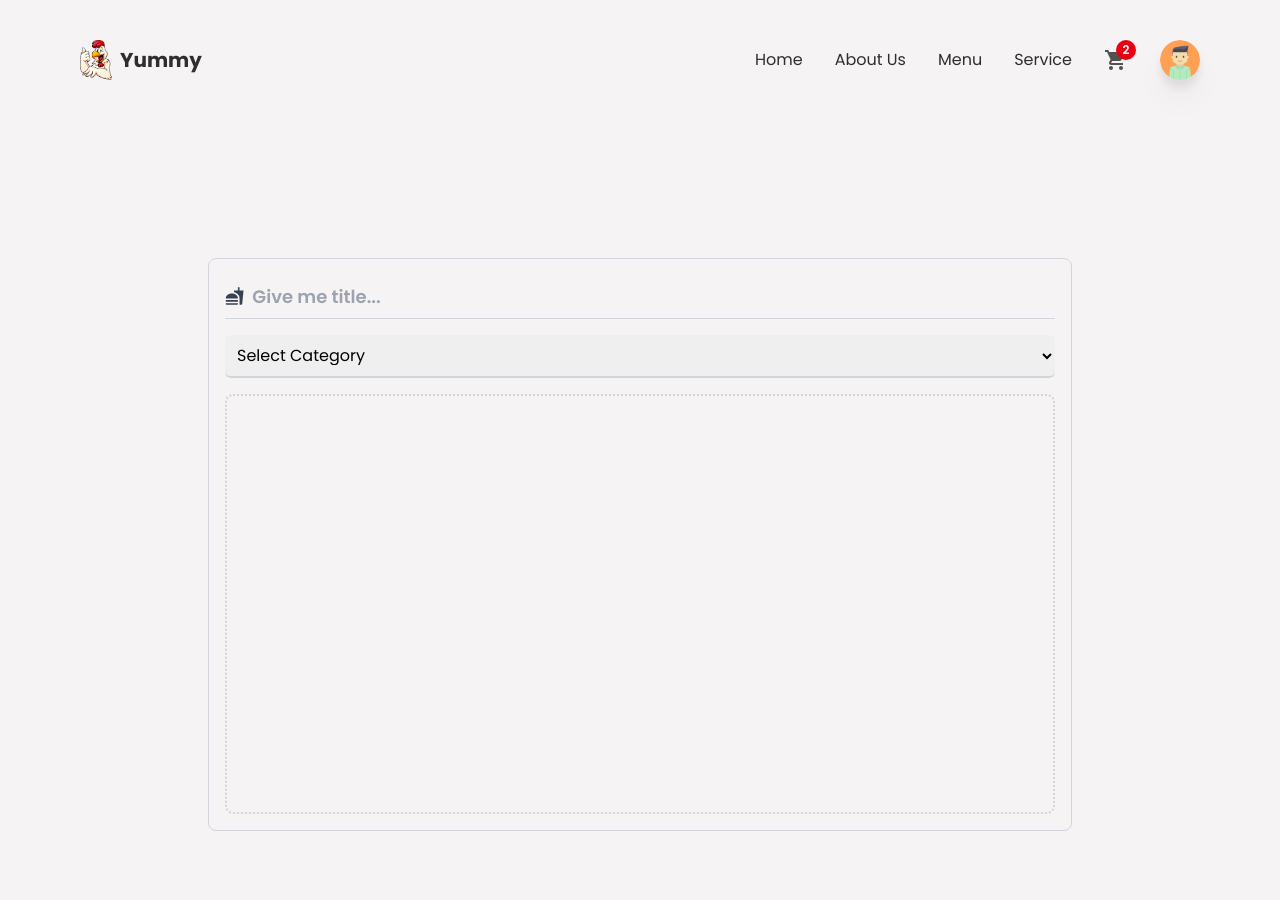
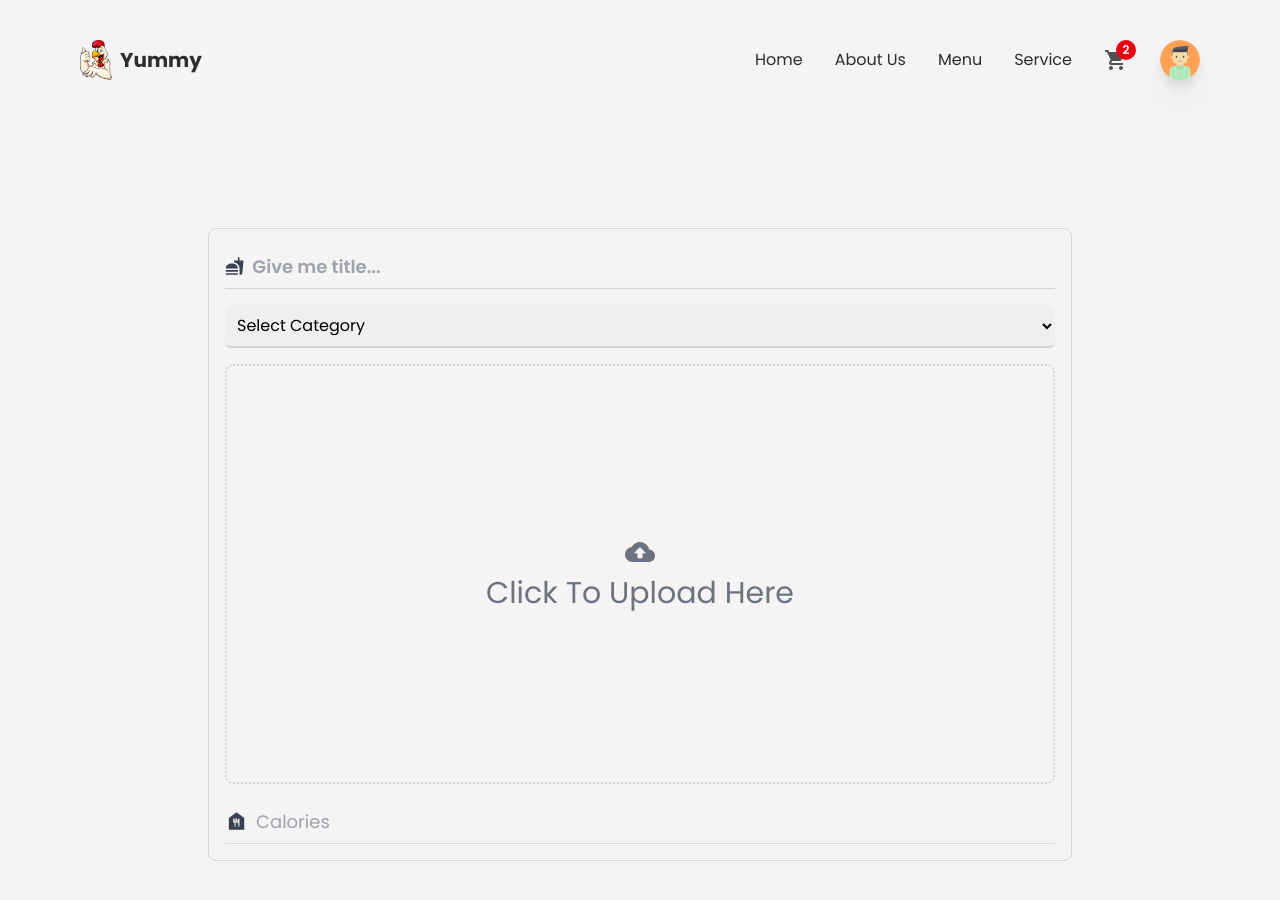
Before and after one commit to Gans19/Restaurant-App, a React (Create React App) app: page /createItem in a window 1280 px wide. Shown: the top 900 px of the page. Built offline with nearby package versions, Linux system fonts and the light colour scheme.

Commit message:
starts working in create page

```diff
--- a/src/components/Header/createContainer.jsx
+++ b/src/components/Header/createContainer.jsx
@@ -2,8 +2,14 @@
 
 import React, { useState } from "react";
 import { motion } from "framer-motion";
-import { MdFastfood } from "react-icons/md";
+import {
+	MdFastfood,
+	MdCloudUpload,
+	MdDelete,
+	MdFoodBank,
+} from "react-icons/md";
 import { categories } from "../../utils/data";
+import Loader from "../Loader";
 
 const CreateContainer = () => {
 	const [title, setTitle] = useState("");
@@ -15,6 +21,12 @@ const CreateContainer = () => {
 	const [alertStatus, setAlertStatus] = useState("danger");
 	const [msg, setMsg] = useState(null);
 	const [isLoading, setIsLoading] = useState(false);
+
+	const uploadImg = () => {};
+
+	const deleteImg = () => {
+		return;
+	};
 
 	return (
 		<div className="w-full min-h-screen flex items-center justify-center ">
@@ -64,7 +76,61 @@ const CreateContainer = () => {
 					</select>
 				</div>
 
-				<div className="group flex justify-center flex-col items-center border-2 border-dotted border-gray-300 w-full h-225 md:h-420 cursor-pointer rounded-lg"></div>
+				<div className="group flex justify-center flex-col items-center border-2 border-dotted border-gray-300 w-full h-225 md:h-420 cursor-pointer rounded-lg">
+					{isLoading ? (
+						<Loader />
+					) : (
+						<>
+							{!imageAsset ? (
+								<>
+									<label className="w-full flex flex-col items-center justify-center cursor-pointer">
+										<div className="w-full flex flex-col items-center justify-center gap-2 ">
+											<MdCloudUpload className="text-gray-500 text-3xl hover:text-gray-700" />
+											<p className="text-gray-500 text-3xl hover:text-gray-700">
+												Click To Upload Here
+											</p>
+										</div>
+										<input
+											type="file"
+											name="uploadimg"
+											accept="image/*"
+											className="w-0 h-0"
+											onChange={uploadImg}
+										/>
+									</label>
+								</>
+							) : (
+								<>
+									<div className="relative h-full ">
+										<img
+											src={imageAsset}
+											alt="upladed Img"
+											className="w-full h-full object-cover"
+										/>
+										<button
+											type="button"
+											onClick={deleteImg}
+											className="absolute bottom-3 right-3 p-3 bg-red-500 text-xl cursor-pointer outline-none duration-500 hover:shadow-md transition-all ease-in-out rounded-full">
+											<MdDelete className="text-gray-600" />
+										</button>
+									</div>
+								</>
+							)}
+						</>
+					)}
+				</div>
+
+				<div className="w-full   flex flex-col md:flex-row items-center gap-3">
+					<div className="w-full py-2 border-b border-gray-300 flex items-center gap-2">
+						<MdFoodBank className="text-gray-700 text-2xl" />
+						<input
+							type="text"
+							required
+							placeholder="Calories"
+							className="w-full h-full bg-transparent text-lg outline-none border-none placeholder:text-gray-400 text-textColor"
+						/>
+					</div>
+				</div>
 			</div>
 		</div>
 	);
```
